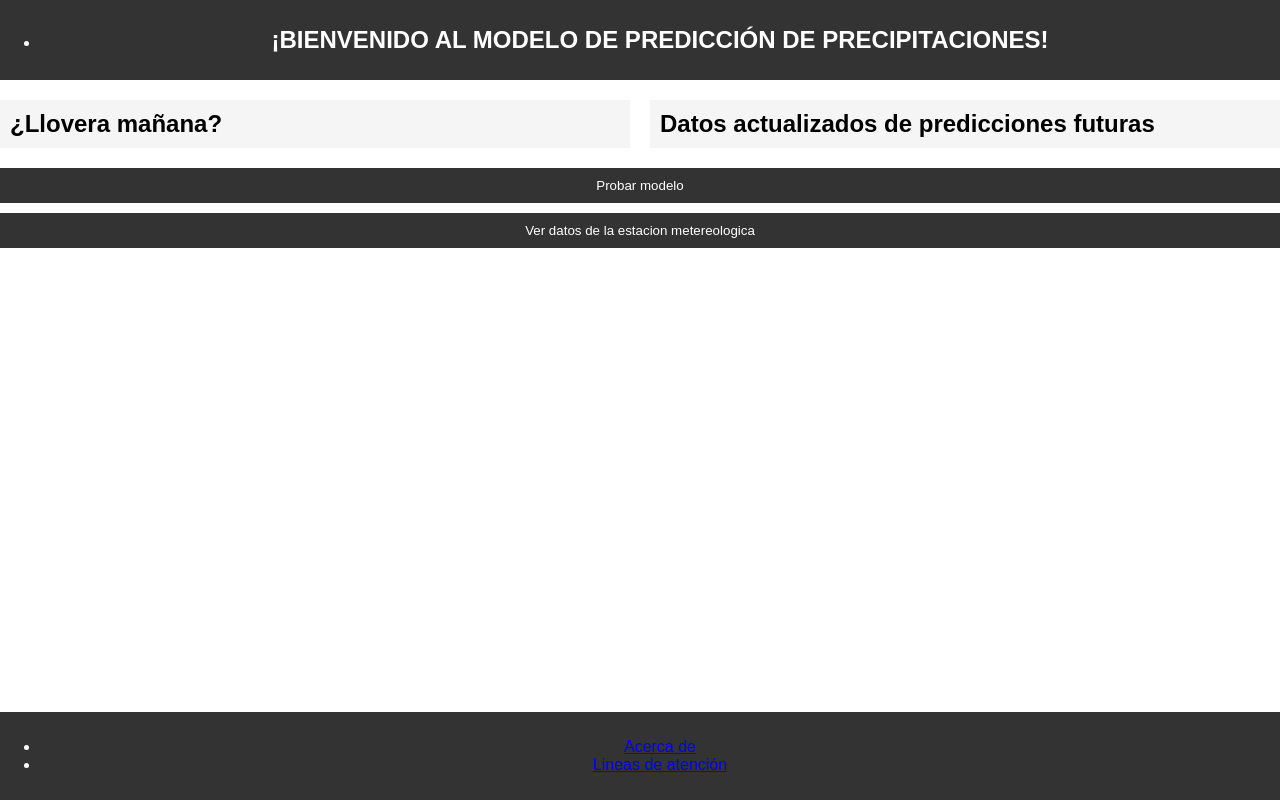
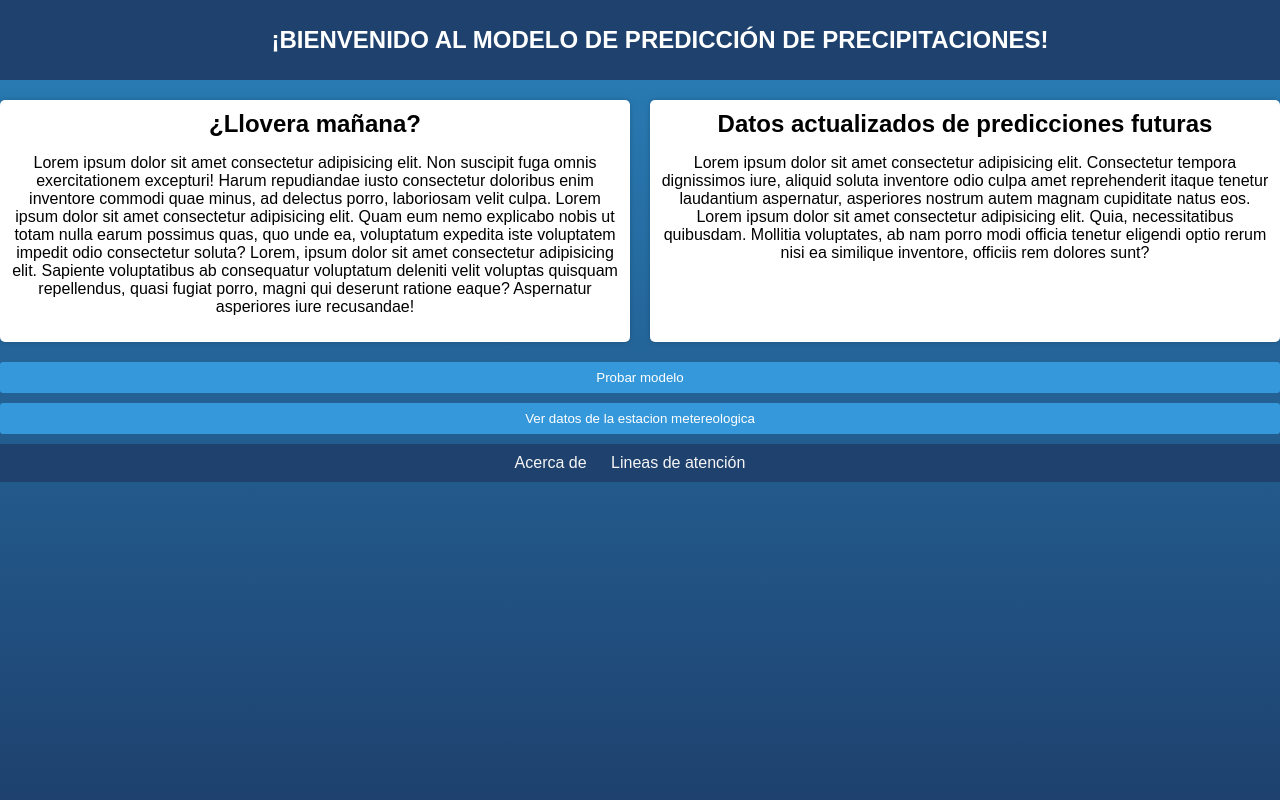
Before and after one commit to ThePolanco/Aplicativo_MCPP, a Flask app: page / in a window 1280 px wide. Run offline with Flask 3, Linux system fonts and the light colour scheme.

Commit message:
UPDATE estilos.css

```diff
--- a/src/static/css/estilos.css
+++ b/src/static/css/estilos.css
@@ -5,19 +5,14 @@ body {
     padding: 0;
     display: flex;
     flex-direction: column;
-    min-height: 100vh; /* Asegura que el cuerpo ocupe al menos el 100% del viewport height */
-}
-
-.container {
-    flex-grow: 1;
-    max-width: 1200px;
-    margin: 0 auto;
-    padding: 20px;
+    min-height: 100vh;
+    background: linear-gradient(to bottom, #2980b9, #1e416e);
+    color: #000;
 }
 
 /* Estilos de encabezado */
 .nav {
-    background-color: #333;
+    background-color: #1e416e;
     color: #fff;
     text-align: center;
     padding: 10px 0;
@@ -30,43 +25,70 @@ body {
 
 /* Estilos de contenido principal */
 .contenedor {
+    text-align: center;
     display: flex;
     flex-wrap: wrap;
     justify-content: space-between;
     margin-top: 20px;
-    flex-grow: 1; /* Permite que el contenido principal crezca para llenar el espacio disponible */
+    flex-grow: 1;
 }
 
 .area_1, .area_2 {
     flex-basis: calc(50% - 10px);
     padding: 10px;
-    background-color: #f5f5f5;
+    background-color: #ffffff;
     margin-bottom: 20px;
     box-sizing: border-box;
+    box-shadow: 0 0 5px rgba(0, 0, 0, 0.2);
+    border-radius: 5px;
 }
 
 /* Estilos de botones */
 .boton1, .boton2 {
     display: block;
     width: 100%;
-    padding: 10px;
-    background-color: #333;
+    padding: 8px;
+    background-color: #3498db;
     color: #fff;
     border: none;
     cursor: pointer;
     margin-bottom: 10px;
+    border-radius: 3px;
+}
+
+/* Cambio de color al pasar el ratón por encima */
+.boton1:hover, .boton2:hover {
+    background-color: #2980b9;
 }
 
 /* Estilos de pie de página */
 .footer {
-    background-color: #333;
+    background-color: #1e416e;
     color: #fff;
     text-align: center;
     padding: 10px 0;
     flex-shrink: 0;
     width: 100%;
-    position: absolute;
     bottom: 0;
+    left: 0;
+}
+
+/* Estilos para el footer */
+.nav_foo {
+    list-style-type: none;
+    padding: 0;
+    margin: 0;
+}
+
+.nav_li1 {
+    display: inline;
+    margin-right: 20px;
+}
+
+/* Estilos para los enlaces "Acerca de" y "Líneas de atención" */
+.nav_foo li a {
+    text-decoration: none;
+    color: #f5f5f5;
 }
 
 /* Estilos para pantallas pequeñas */
--- a/src/templates/index.html
+++ b/src/templates/index.html
@@ -12,7 +12,7 @@
         <header>
             <nav class="nav">
                 <ul class="nav_ul">
-                    <li class="nav_li"><h1 class="titulo">¡BIENVENIDO AL MODELO DE PREDICCIÓN DE PRECIPITACIONES!</h1></li>
+                    <h1 class="titulo">¡BIENVENIDO AL MODELO DE PREDICCIÓN DE PRECIPITACIONES!</h1>
                 </ul>
             </nav>
         </header>
@@ -22,12 +22,21 @@
                 <article>
                     <section class="zona_1">
                         <h2 class="titulo">¿Llovera mañana?</h2>
+                        <p>
+                            Lorem ipsum dolor sit amet consectetur adipisicing elit. Non suscipit fuga omnis exercitationem excepturi! Harum repudiandae iusto consectetur doloribus enim inventore commodi quae minus, ad delectus porro, laboriosam velit culpa.
+                            Lorem ipsum dolor sit amet consectetur adipisicing elit. Quam eum nemo explicabo nobis ut totam nulla earum possimus quas, quo unde ea, voluptatum expedita iste voluptatem impedit odio consectetur soluta?
+                            Lorem, ipsum dolor sit amet consectetur adipisicing elit. Sapiente voluptatibus ab consequatur voluptatum deleniti velit voluptas quisquam repellendus, quasi fugiat porro, magni qui deserunt ratione eaque? Aspernatur asperiores iure recusandae!
+                        </p>
                     </section>
                 </article>
             </div>
             <div class="area_2">
                 <article class="zona_2">
                     <h2 class="titulo">Datos actualizados de predicciones futuras</h2>
+                    <p>
+                        Lorem ipsum dolor sit amet consectetur adipisicing elit. Consectetur tempora dignissimos iure, aliquid soluta inventore odio culpa amet reprehenderit itaque tenetur laudantium aspernatur, asperiores nostrum autem magnam cupiditate natus eos.
+                        Lorem ipsum dolor sit amet consectetur adipisicing elit. Quia, necessitatibus quibusdam. Mollitia voluptates, ab nam porro modi officia tenetur eligendi optio rerum nisi ea similique inventore, officiis rem dolores sunt?
+                    </p>
                 </article>
             </div>
         </div>
```
